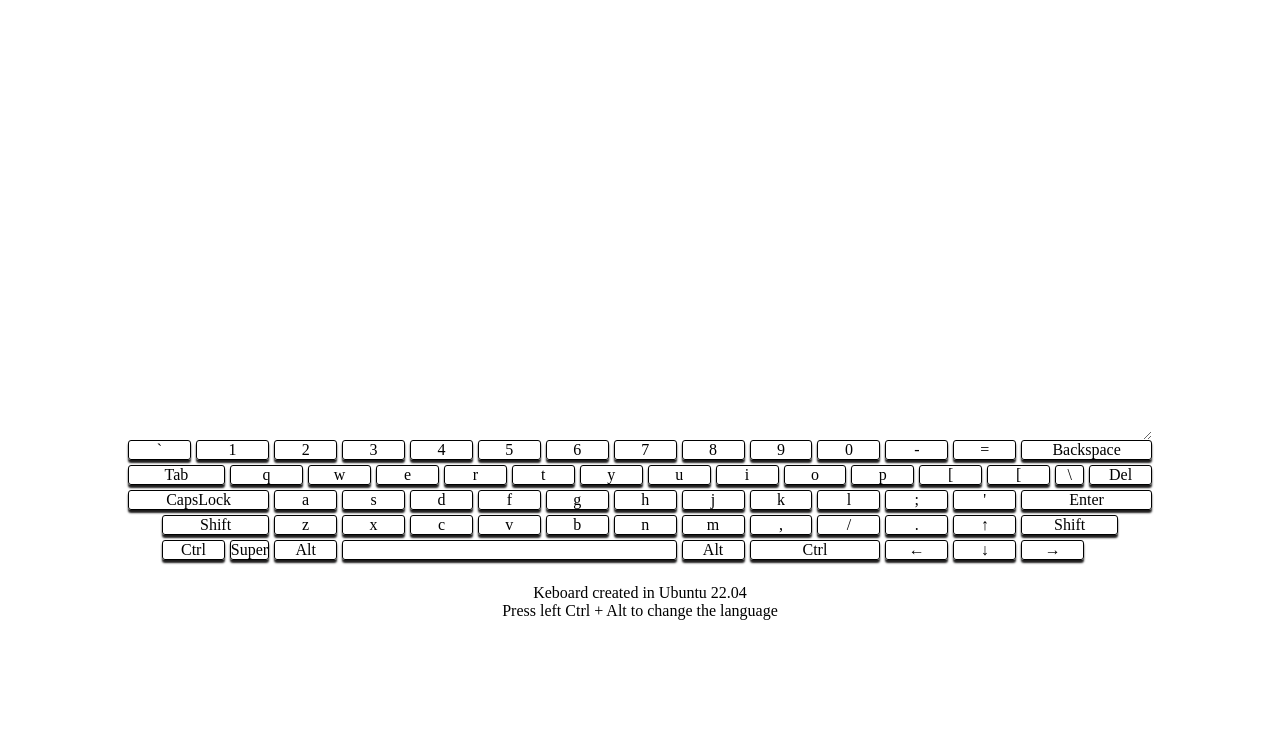
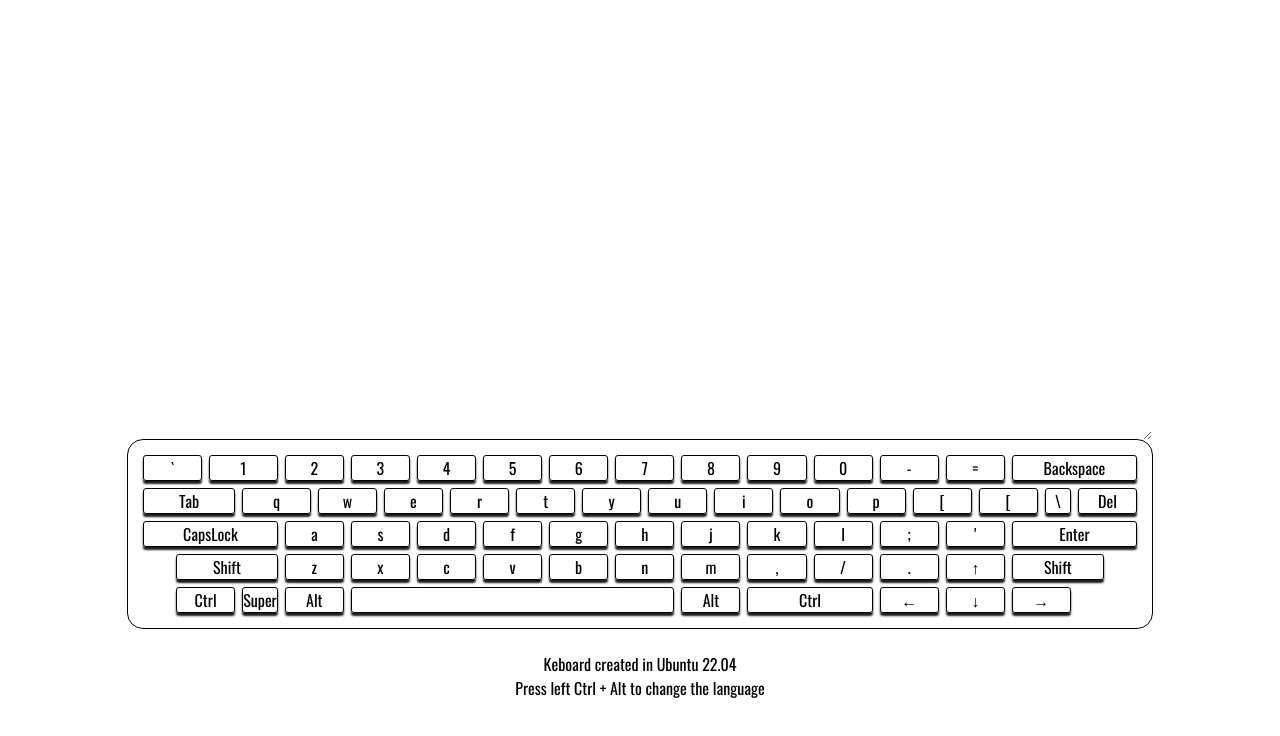
Before and after one commit to CodeMashine/RSS-Virtual-Keyboard, a website built with webpack: page src/index.html in a window 1280 px wide. Both pictures are taken after a click on the element "Tab". Built offline with nearby package versions, Linux system fonts and the light colour scheme.

Commit message:
feat : finished task

```diff
--- a/src/index.html
+++ b/src/index.html
@@ -4,7 +4,7 @@
     <meta charset="UTF-8">
     <meta http-equiv="X-UA-Compatible" content="IE=edge">
     <meta name="viewport" content="width=device-width, initial-scale=1.0">
-    <title>Document</title>
+    <title>RSS virtual keyboard</title>
 </head>
 <body>
 </body>
--- a/src/index.js
+++ b/src/index.js
@@ -7,5 +7,5 @@ let keyboard = new Keyboard ;
 
 keyboard.renderRoot() ;
 keyboard.renderKeyboard() ;
+keyboard.showDescription() ;
 keyboard.listener() ;
-keyboard.showDescription() ;
--- a/src/keyboardClass.js
+++ b/src/keyboardClass.js
@@ -140,10 +140,12 @@ class Keyboard {
 
   renderRoot() {
     const body = document.querySelector("body") ;
+
     const root = document.createElement("div") ;
     root.className = "keyboard" ;
-    const textArea = document.createElement("textarea") ;
-    textArea.className = "keyboard__text-field" ;
+
+    const textField = document.createElement("textarea") ;
+    textField.className = "keyboard__text-field" ;
 
     const keyboard = document.createElement("div") ;
     keyboard.className = "keyboard__area" ;
@@ -151,27 +153,11 @@ class Keyboard {
     const description = document.createElement("div") ;
     description.className = "keyboard__description" ;
 
-    root.append(textArea, keyboard , description);
+    root.append(textField, keyboard , description);
 
     body.append(root) ;
-
-    // textArea.innerHTML = this.renderArea();
-
-
-
-    // let textArea = this.renderArea();
-    // let keyboard = this.renderKeyboard();
-    // debugger;
+    textField.focus() ;
   }
-
-  // renderArea() {
-  //   const textArea = document.querySelector(".keyboard__text-field");
-  //   // textArea.className = "keyboard__text-field";
-  //   // textArea.style.width = "100%";
-  //   // textArea.rows = "20" ;
-  //   // textArea.cols = "80" ;
-  //   return textArea;
-  // }
 
     alphabetCreator() {
     let lang = "alphabet" + this.language;
@@ -181,9 +167,7 @@ class Keyboard {
 
   renderKeyboard() {
     let alphabet = this.alphabetCreator();
-    // console.log("render keyboard",alphabet) ;
     let keyboard = document.querySelector(".keyboard__area");
-    // keyboard.className = "keyboard__area";
     for (let key in alphabet) {
       let square = document.createElement("div");
       square.className = `keyboard__square keyboard__square__${key} `;
@@ -191,19 +175,16 @@ class Keyboard {
       square.innerText = alphabet[key].normal;
       keyboard.append(square);
     }
-    // this.listener() ;
     return keyboard;
   }
 
   listener() {
     let alphabet = this.alphabetCreator();
-    // console.log("listener",alphabet) ;
     let keys = Object.keys(alphabet);
-    let textArea = document.querySelector(".keyboard__text-field");
+    let textField = document.querySelector(".keyboard__text-field");
 
     function caseToggler(store) {
       let alphabet = store.alphabetCreator();
-      // console.log("caseToggler");
       let squares = document.querySelectorAll(".keyboard__square");
       for (let i = 0; i < squares.length; i++) {
         squares[i].innerText = alphabet[squares[i].dataset.key][store.case];
@@ -211,7 +192,6 @@ class Keyboard {
     }
 
     function capsListner(store) {
-      console.log("caps listner work");
       let caps = document.querySelector(".keyboard__square__CapsLock");
       let shiftR = document.querySelector(".keyboard__square__ShiftRight");
       let shiftL = document.querySelector(".keyboard__square__ShiftLeft");
@@ -222,42 +202,37 @@ class Keyboard {
 
       if ( capsPressed && shiftPressed ) {
         store.case = "normal";
-        // caseToggler(store);
-        // console.log("upper work");
       } else if ( capsPressed || shiftPressed ) {
-        // console.log(capsPressed && shiftPressed) ;
         store.case = "upperCase";
-        // console.log("upper not work");
       }else{
         store.case = "normal";
       }
+
       caseToggler(store);
 
     }
 
     function shineKey(code) {
-      let key = document.querySelector(`.keyboard__square__${code}`);
-      if (key){
-        key.classList.toggle("pressed");
+      let key = document.querySelector(`.keyboard__square__${code}`) ;
+
+      if ( key ){
+        key.classList.toggle("pressed") ;
+
       }
     }
 
     function langToggler(store) {
       let ctrlL = document.querySelector(".keyboard__square__ControlLeft");
       let altLeft = document.querySelector(".keyboard__square__AltLeft");
-      // console.log("langTogler") ;
-    if (
-      ctrlL.classList.contains("pressed") &&
-      altLeft.classList.contains("pressed")
-    ){
+
+      if ( ctrlL.classList.contains("pressed") && altLeft.classList.contains("pressed" )){
         if (store.language === "EN") {
           store.language = "RU";
         } else {
           store.language = "EN";
         }
-      caseToggler(store) ;
+        caseToggler() ;
       }
-
 
       store.showDescription() ;
 
@@ -280,11 +255,8 @@ class Keyboard {
     }
 
     function keyboardHandler(event, store) {
-      let position = textArea.selectionStart ;
-      console.log('Caret position:' , position);
-      // console.dir(textArea);
+      let position = textField.selectionStart ;
       let { code } = event ;
-      console.log("event" , code) ;
       let alphabet = store.alphabetCreator();
 
       if (!keys.includes(code)) return ;
@@ -296,29 +268,32 @@ class Keyboard {
       event.preventDefault();
 
       if (code === "Backspace") {
-        insert(textArea, position - 1 , "" , 1) ;
+        insert(textField, position - 1 , "" , 1) ;
       } else if(code === "Delete"){
-        insert(textArea, position , "" , 1) ;
+        insert(textField, position , "" , 1) ;
       } else if (code === "Tab") {
-        insert(textArea, position , "\t") ;
+        insert(textField, position , "\t") ;
       } else if (code === "Space") {
-        insert(textArea, position , " ") ;
+        insert(textField, position , " ") ;
       } else if (code === "CapsLock") {
         capsListner(store);
         shineKey(code);
       } else if (code.includes("Shift")) {
         capsListner(store);
       } else if (code === "Enter") {
-        insert(textArea, position , "\n") ;
+        insert(textField, position , "\n") ;
       }else if(code.includes("Control") || code.includes("Alt")){
         langToggler(store) ;
       }else {
         let letter = alphabet[code][store.case];
-        insert(textArea, position , letter) ;
+        insert(textField, position , letter) ;
       }
     }
 
-    window.addEventListener("keydown", (event) => keyboardHandler(event, this));
+    window.addEventListener("keydown", (event) =>{
+      event.preventDefault() ;
+      keyboardHandler(event, this) ;
+    } )
     window.addEventListener("keyup", (event) => {
       shineKey(event.code);
       capsListner(this);
@@ -326,23 +301,17 @@ class Keyboard {
     });
 
 
-    // click handler
+    // mouse click handler
 
     let keyboardField = document.querySelector(".keyboard__area") ;
-    // let textarea = document.querySelector(".keyboard__area") ;
-
-
 
     keyboardField.addEventListener("pointerdown", (event) => {
-      // let position = textArea.selectionStart ;
-      // console.log('Caret position:' , position);
       event.preventDefault() ;
       if( !event.target.classList.contains("keyboard__square") ) return ;
       let fakeEvent = new Event("keydown") ;
       fakeEvent.key = event.target.dataset.key ;
       fakeEvent.code = event.target.dataset.key ;
       window.dispatchEvent(fakeEvent) ;
-      // localStorage.setItem("pressed" ,event.target.className ) ;
     });
 
     keyboardField.addEventListener("pointerup", (event) => {
--- a/src/style.scss
+++ b/src/style.scss
@@ -1,9 +1,26 @@
+
+/* oswald-regular - latin_cyrillic */
+@font-face {
+  font-display: swap; /* Check https://developer.mozilla.org/en-US/docs/Web/CSS/@font-face/font-display for other options. */
+  font-family: "Oswald";
+  font-style: normal;
+  font-weight: 400;
+  src: url("./fonts/oswald-v49-latin_cyrillic-regular.woff2") format("woff2"),
+      url("./fonts/oswald-v49-latin_cyrillic-regular.woff") format("woff");
+}
+
 *{
   margin:0 ;
   padding:0 ;
 }
 
+.keyboard{
+  font-family: "Oswald" , sans-serif;
+}
+
 .keyboard__text-field{
+  font-family: "Oswald" , sans-serif;
+  font-size: 2rem;
   display: block;
   width: 80%;
   height: 50vh;
@@ -14,11 +31,15 @@
 }
 
 .keyboard__area{
+  box-sizing: border-box ;
   max-width: 80%;
   margin: 0 auto ;
   display:grid ;
   grid-template-columns: repeat(30,1fr);
-  gap:5px ;
+  gap:7px ;
+  outline : 1px solid black ;
+  padding: 15px ;
+  border-radius: 15px;
 
   .keyboard__square{
     grid-column-start: span 2 ;
@@ -28,10 +49,6 @@
     cursor: pointer ;
     box-shadow:  0 3px 2px rgb(29, 28, 28);
     transition: 0.1s ;
-    // &:active{
-    //   transform: translate(0 , 2px) ;
-    //   transition: 0.3s ;
-    // }
   }
 
   .keyboard__square__Tab ,
@@ -67,7 +84,6 @@
 
 }
 
-
 .keyboard__description{
   margin-top: 3vh;
   text-align: center;
```
Also changed, not shown: src/fonts/oswald-v49-latin_cyrillic-regular.woff (added), src/fonts/oswald-v49-latin_cyrillic-regular.woff2 (added). Lines whose indentation alone changed are shown as unchanged.
